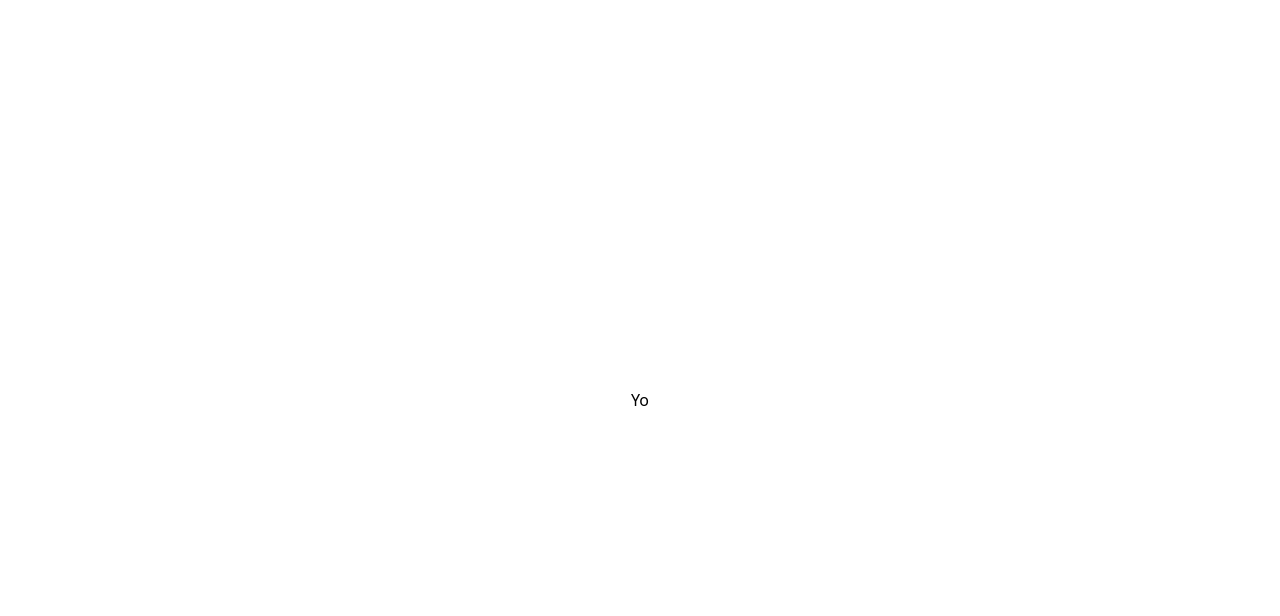
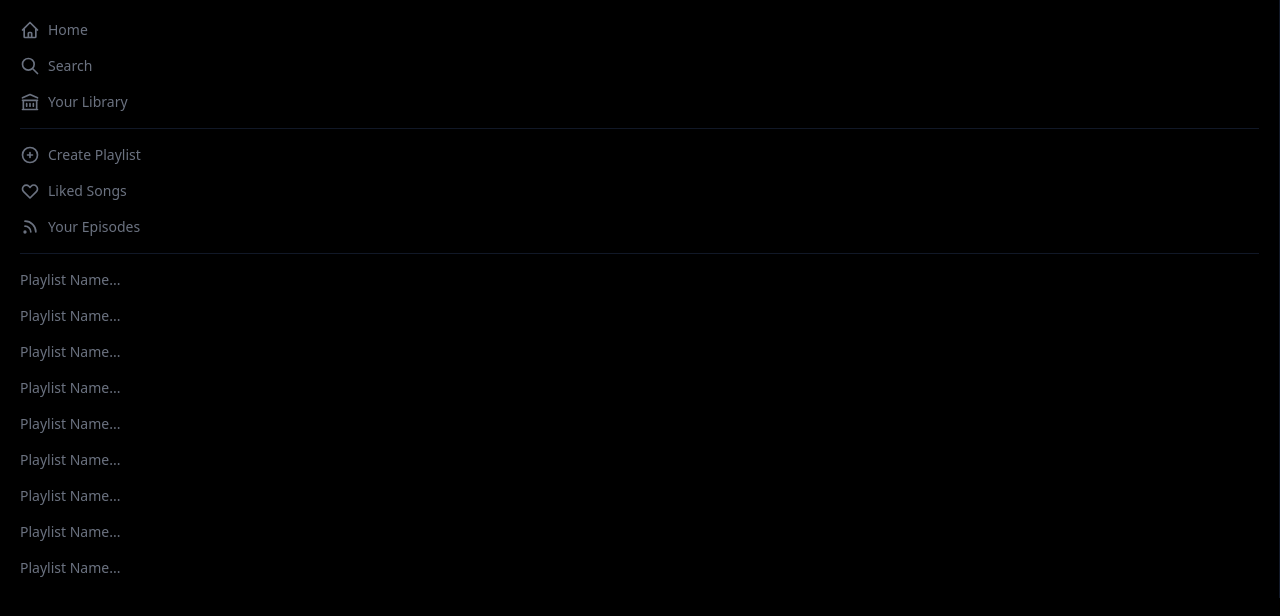
Before and after one commit to Zeken0/spotify-clone, a Next.js app: page / in a window 1280 px wide. Shown: the top 616 px of the page. Built offline with nearby package versions, Linux system fonts and the light colour scheme.

Commit message:
started with the sidebar layout of the app and now im working on implementing next auth

```diff
--- /dev/null
+++ b/components/Sidebar.js
@@ -0,0 +1,56 @@
+import React from "react";
+import {
+  HomeIcon,
+  SearchIcon,
+  LibraryIcon,
+  PlusCircleIcon,
+  HeartIcon,
+  RssIcon,
+} from "@heroicons/react/outline";
+
+function Sidebar() {
+  return (
+    <div className="text-gray-500 p-5 text-sm border-r border-gray-900">
+      <div className=" space-y-4">
+        <button className="flex items-center space-x-2 hover:text-white">
+          <HomeIcon className="h-5 w-5" />
+          <p>Home</p>
+        </button>
+        <button className="flex items-center space-x-2 hover:text-white">
+          <SearchIcon className="h-5 w-5" />
+          <p>Search</p>
+        </button>
+        <button className="flex items-center space-x-2 hover:text-white">
+          <LibraryIcon className="h-5 w-5" />
+          <p>Your Library</p>
+        </button>
+        <hr className="border-t-[0.1px] border-gray-900"></hr>
+
+        <button className="flex items-center space-x-2 hover:text-white">
+          <PlusCircleIcon className="h-5 w-5" />
+          <p>Create Playlist</p>
+        </button>
+        <button className="flex items-center space-x-2 hover:text-white">
+          <HeartIcon className="h-5 w-5" />
+          <p>Liked Songs</p>
+        </button>
+        <button className="flex items-center space-x-2 hover:text-white">
+          <RssIcon className="h-5 w-5" />
+          <p>Your Episodes</p>
+        </button>
+        <hr className="border-t-[0.1px] border-gray-900"></hr>
+
+        <p className="cursor-pointer  hover:text-white">Playlist Name...</p>
+        <p className="cursor-pointer  hover:text-white">Playlist Name...</p>
+        <p className="cursor-pointer  hover:text-white">Playlist Name...</p>
+        <p className="cursor-pointer  hover:text-white">Playlist Name...</p>
+        <p className="cursor-pointer  hover:text-white">Playlist Name...</p>
+        <p className="cursor-pointer  hover:text-white">Playlist Name...</p>
+        <p className="cursor-pointer  hover:text-white">Playlist Name...</p>
+        <p className="cursor-pointer  hover:text-white">Playlist Name...</p>
+        <p className="cursor-pointer  hover:text-white">Playlist Name...</p>
+      </div>
+    </div>
+  );
+}
+export default Sidebar;
--- a/package.json
+++ b/package.json
@@ -6,7 +6,9 @@
     "start": "next start"
   },
   "dependencies": {
+    "@heroicons/react": "^1.0.6",
     "next": "latest",
+    "next-auth": "^4.5.0",
     "react": "18.1.0",
     "react-dom": "18.1.0"
   },
--- /dev/null
+++ b/pages/api/auth/[...nextauth].js
@@ -0,0 +1,12 @@
+import NextAuth from "next-auth";
+import SpotifyProvider from "next-auth/providers/spotify";
+export default NextAuth({
+  // Configure one or more authentication providers
+  providers: [
+    SpotifyProvider({
+      clientId: process.env.GITHUB_ID,
+      clientSecret: process.env.GITHUB_SECRET,
+    }),
+    // ...add more providers here
+  ],
+});
--- /dev/null
+++ b/pages/index.js
@@ -0,0 +1,17 @@
+import Head from "next/head";
+import Image from "next/image";
+import Sidebar from "../components/Sidebar";
+
+export default function Home() {
+  return (
+    <div>
+      <Head>
+        <title>Spotify clone</title>
+      </Head>
+
+      <main className="bg-black h-screen overflow-hidden">
+        <Sidebar />
+      </main>
+    </div>
+  );
+}
--- a/pages/index.jsx
+++ /dev/null
@@ -1,16 +0,0 @@
-import Head from 'next/head'
-import Image from 'next/image'
-
-export default function Home(){
-  return (
-    <div className="flex min-h-screen flex-col items-center justify-center py-2">
-      <Head>
-        <title>Spotify clone</title>
-      </Head>
-
-      <main className="flex w-full flex-1 flex-col items-center justify-center px-20 text-center">
-        <h1>Yo</h1>
-      </main>
-    </div>
-  )
-}
--- /dev/null
+++ b/pages/login.js
@@ -0,0 +1,7 @@
+import React from "react";
+
+function Login() {
+  return <div>Login page</div>;
+}
+
+export default Login;
--- a/tsconfig.json
+++ b/tsconfig.json
@@ -15,6 +15,6 @@
     "jsx": "preserve",
     "incremental": true
   },
-  "include": ["next-env.d.ts", "**/*.ts", "**/*.tsx"],
+  "include": ["next-env.d.ts", "**/*.ts", "**/*.tsx", "pages/api/hello.js"],
   "exclude": ["node_modules"]
 }
```
Also changed, not shown: pages/_app.js (renamed from pages/_app.jsx), 1 other file (tests, documents, lock files or other folders).
